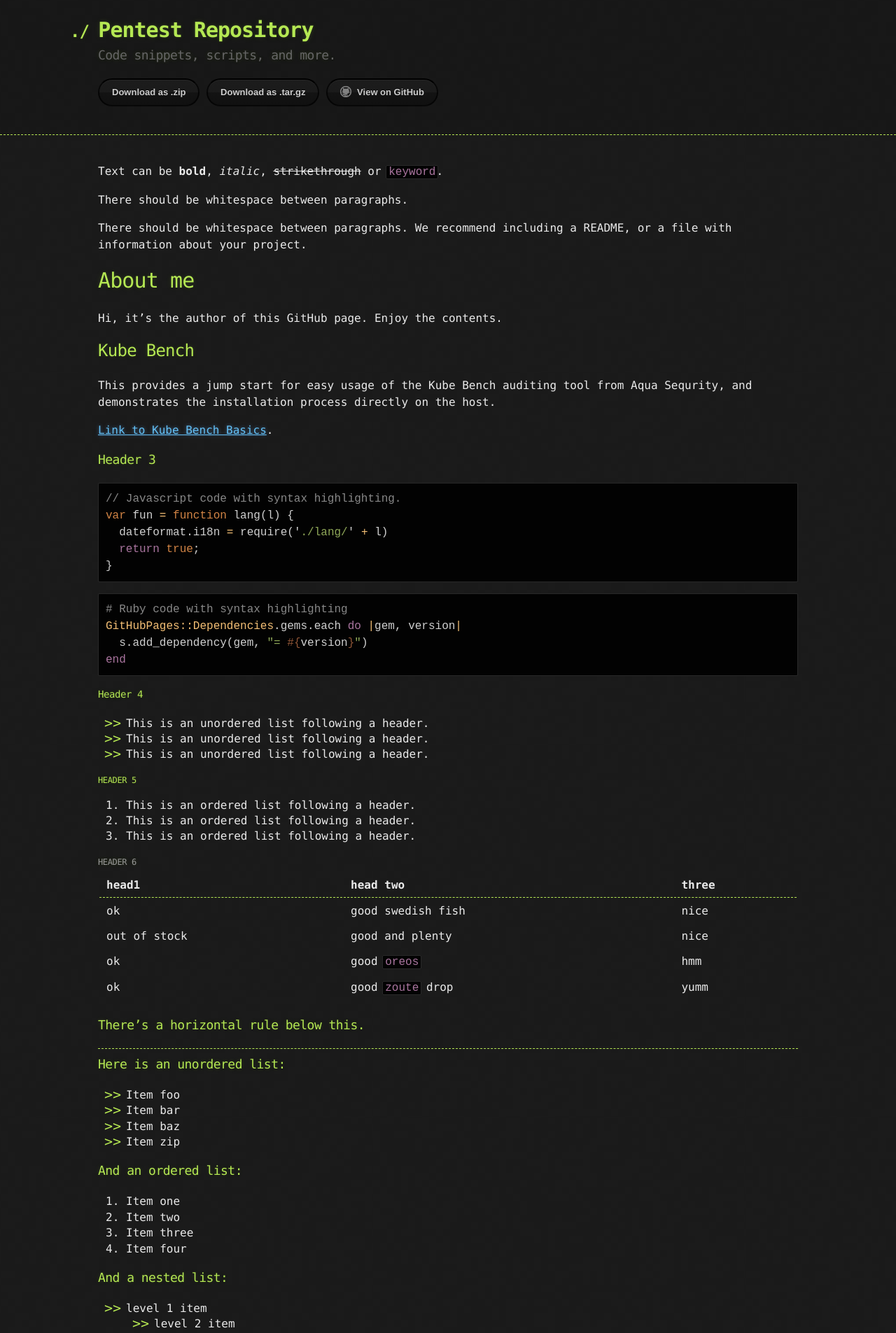
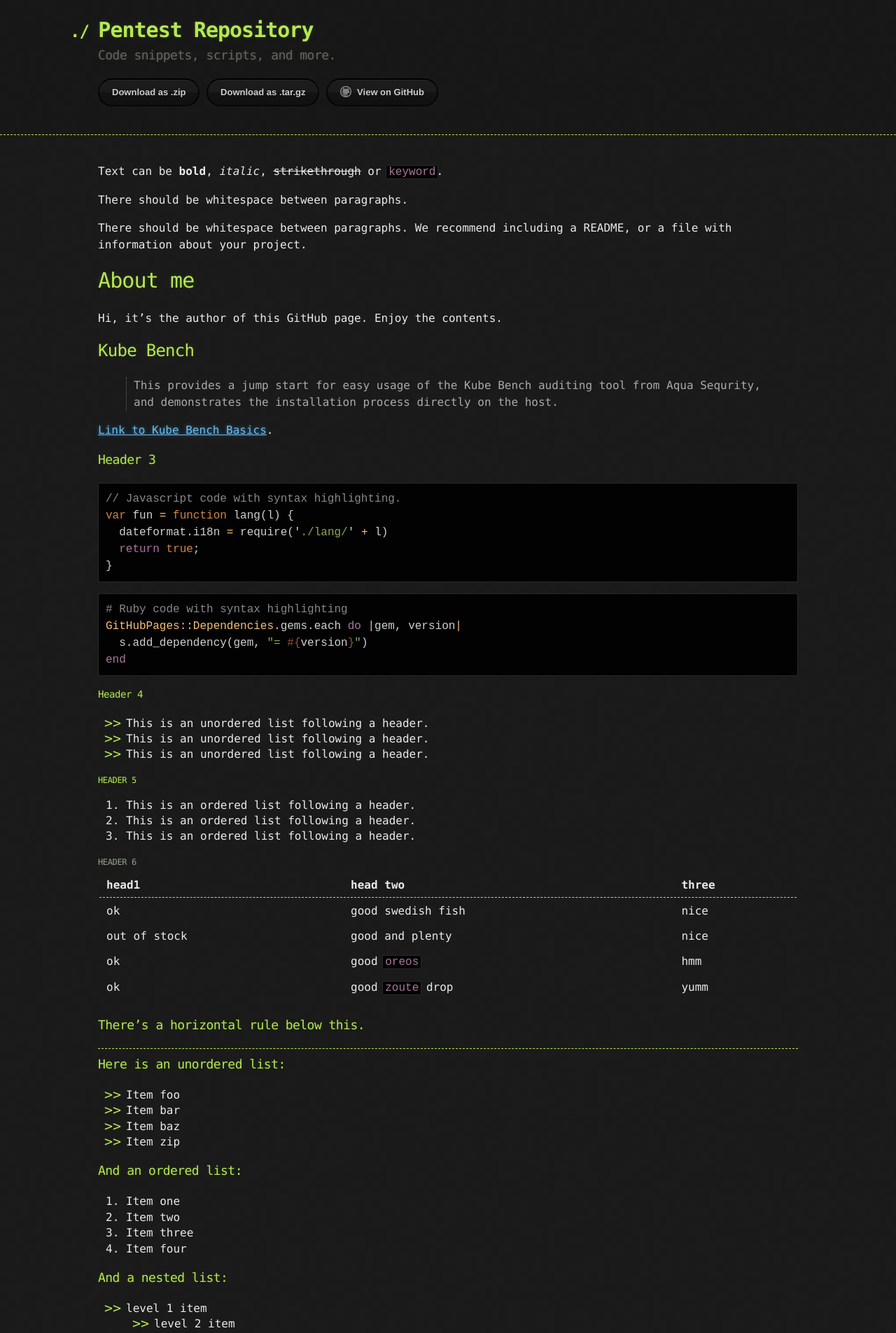
Before and after one commit to miisak/miisak.github.io, a Jekyll site: the page built from index.md, in a window 1280 px wide. Shown: the top 1905 px of the page at 70% size. Built offline with Jekyll 4.4.1, drawn with Linux system fonts in a browser that asks for light colours.

```diff
--- a/index.md
+++ b/index.md
@@ -15,7 +15,7 @@ Hi, it's the author of this GitHub page. Enjoy the contents.
 
 ## Kube Bench
 
-This provides a jump start for easy usage of the Kube Bench auditing tool from Aqua Sequrity, and demonstrates the installation process directly on the host.
+> This provides a jump start for easy usage of the Kube Bench auditing tool from Aqua Sequrity, and demonstrates the installation process directly on the host.
 
 [Link to Kube Bench Basics](./another-page.html).
 
```
